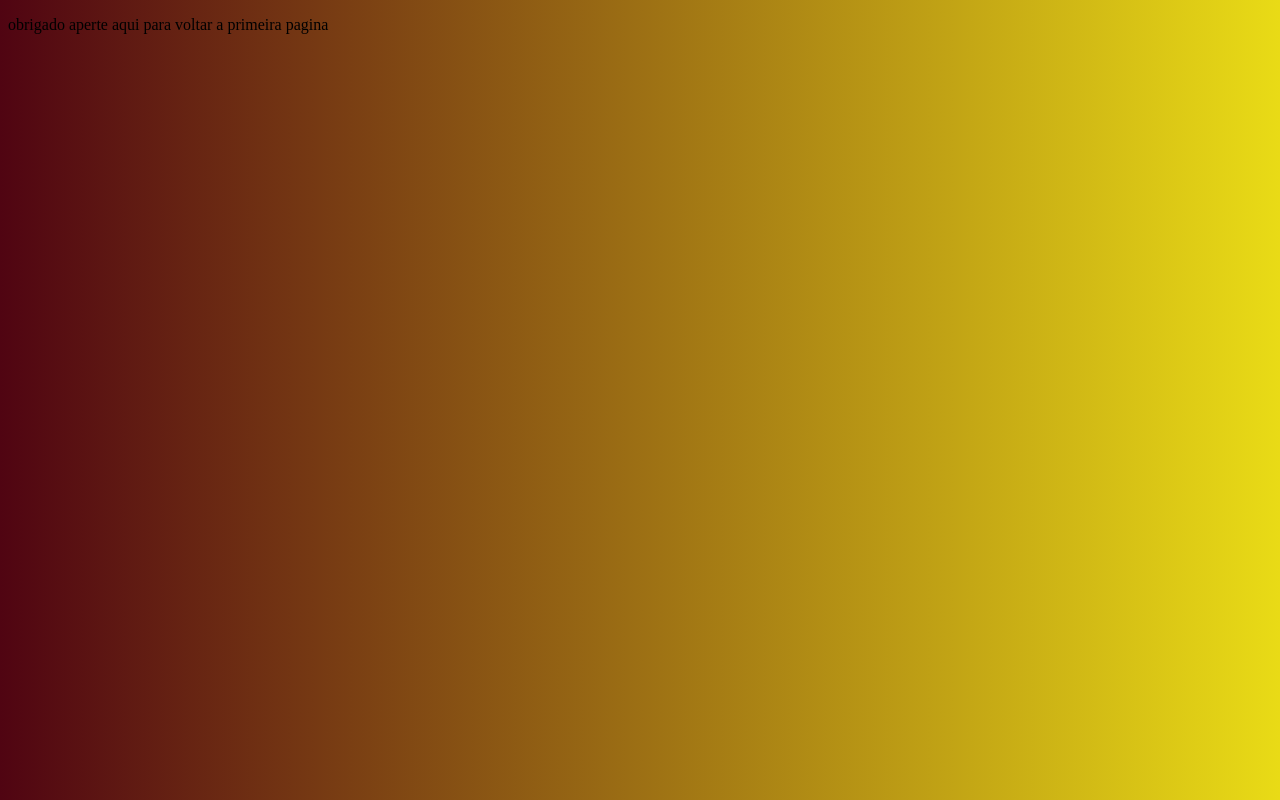
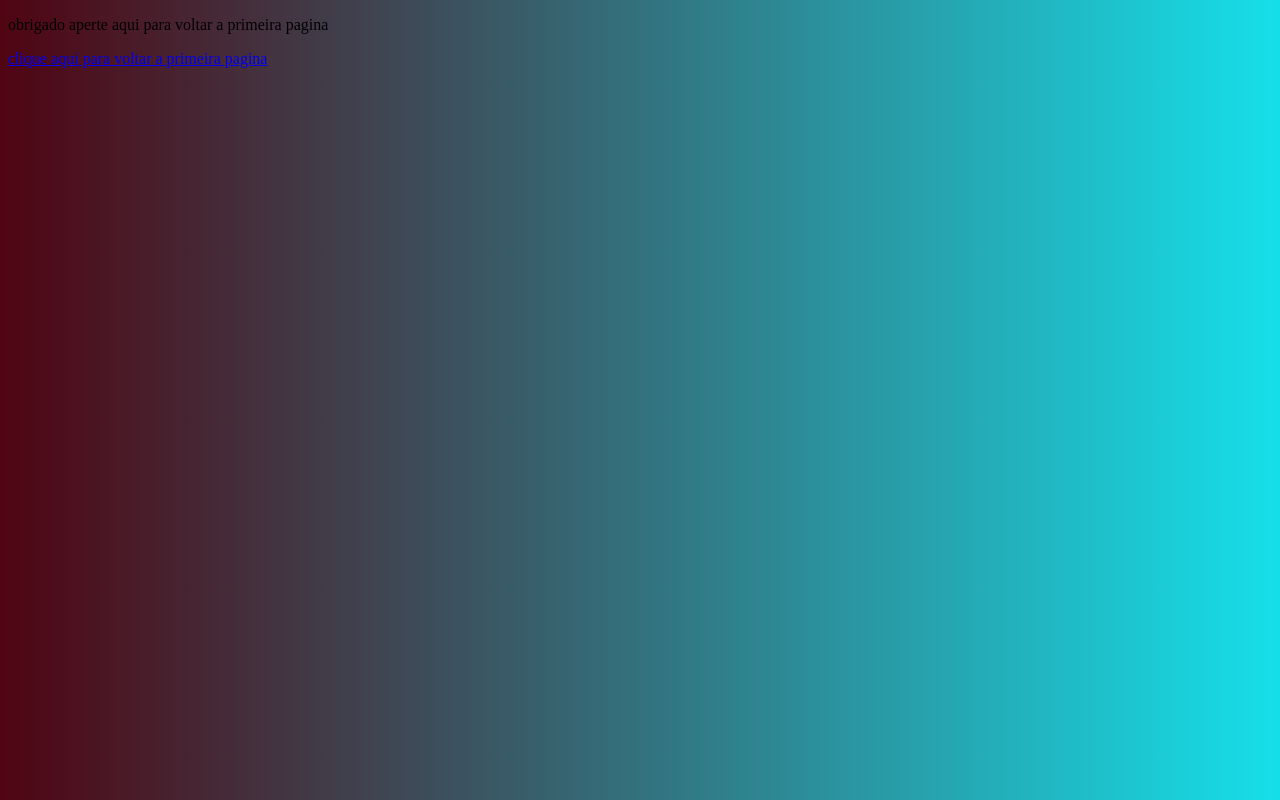
Before and after one commit to brennowellington/projeto01, a plain HTML site: page pagina03.html in a window 1280 px wide. Drawn offline with Linux system fonts and the light colour scheme.

Commit message:
mudei algus codigos

```diff
--- a/pagina03.html
+++ b/pagina03.html
@@ -8,6 +8,6 @@
 </head>
 <body>
 <p>obrigado aperte aqui para voltar a primeira pagina </p>
-<p><a href="index.html"></a></p>
+<p><a href="index.html">clique aqui para voltar a primeira pagina </a></p>
 </body>
 </html>
--- a/style.css
+++ b/style.css
@@ -3,5 +3,5 @@
 
 body {
 
-background-image: linear-gradient(to right ,rgb(80, 4, 18) ,rgb(233, 219, 22) );
+background-image: linear-gradient(to right ,rgb(80, 4, 18) ,rgb(22, 223, 233) );
 }
```
Also changed, not shown: index.html (+1 -1 lines).
